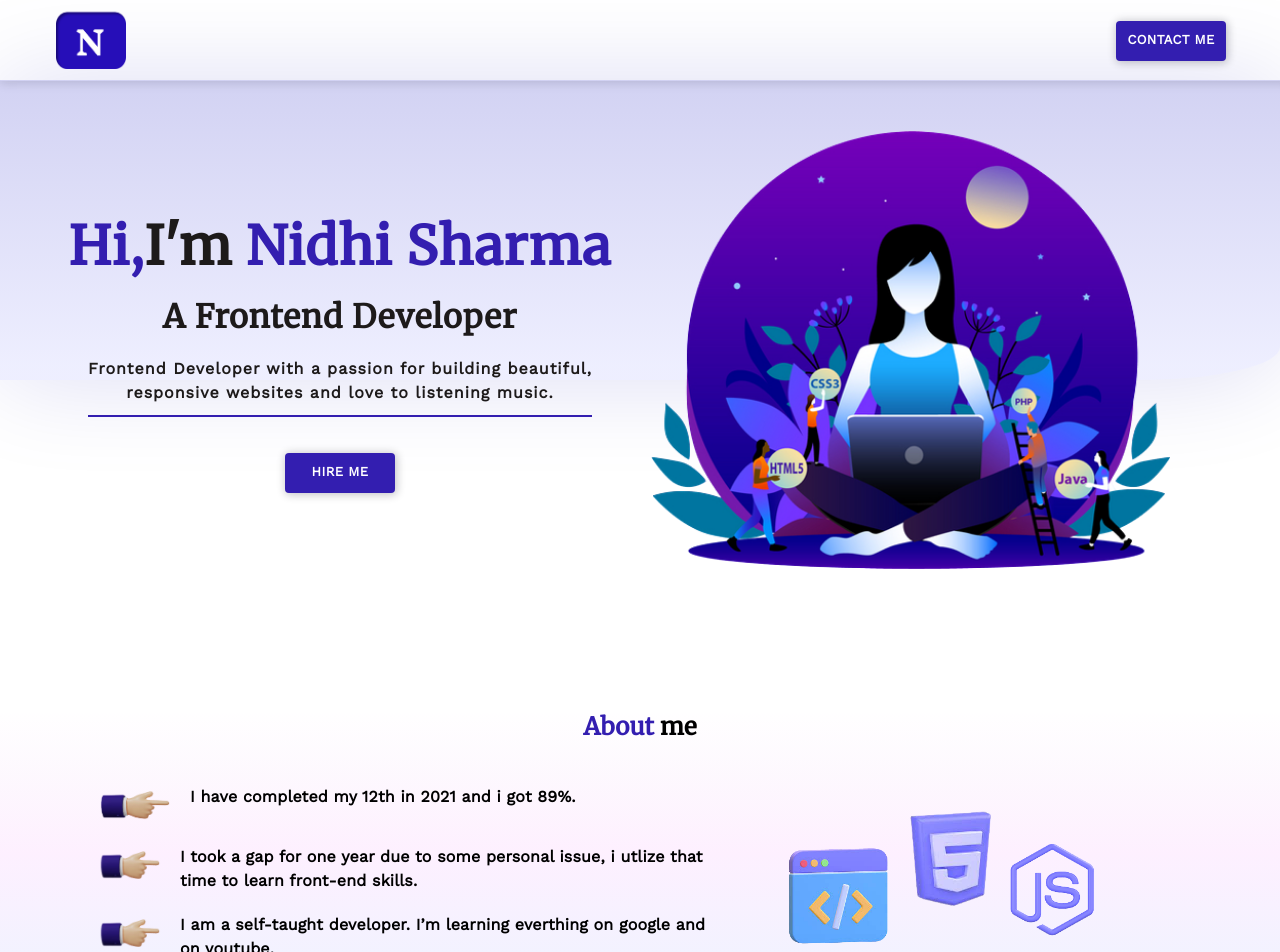
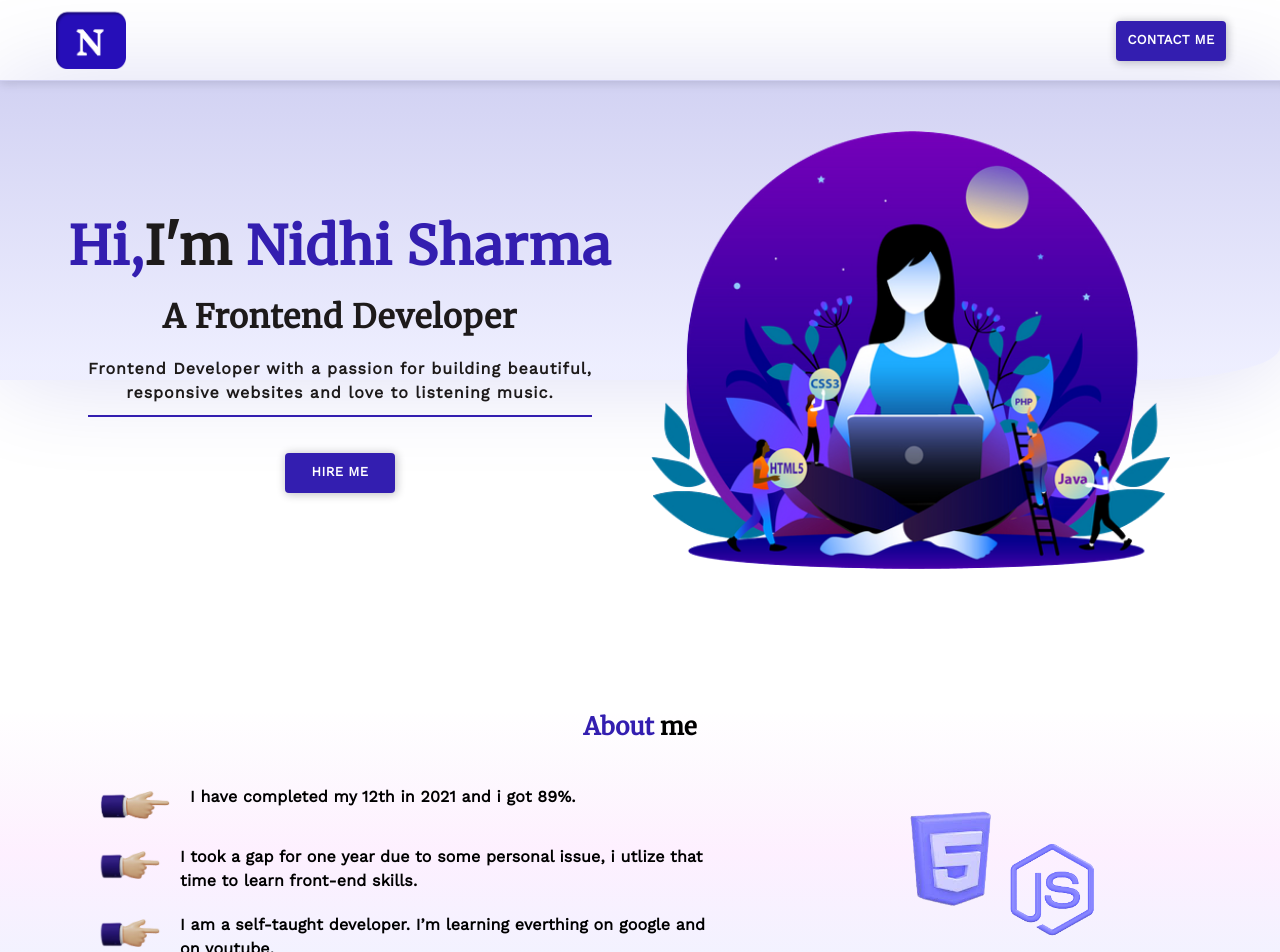
Before and after one commit to NidhiSharma63/portfolio, a React (Create React App) app: page / in a window 1280 px wide. Shown: the top 952 px of the page. Built offline with nearby package versions, Linux system fonts and the light colour scheme.

Commit message:
htmlImage rotated

```diff
--- a/src/App.css
+++ b/src/App.css
@@ -70,12 +70,34 @@ body{
     background: linear-gradient(0deg, rgba(45,53,253,0.08167016806722693) 5%, rgba(34,34,195,0.2049194677871149) 100%);
 }
 .About{
-    /* background: rgb(45,53,253);
-    background: linear-gradient(0deg, rgba(45,53,253,0.08167016806722693) 0%, rgba(180,34,195,0.09287464985994398) 99%); */
-    /* background: rgb(131,58,180);
-    background: linear-gradient(180deg, rgba(131,58,180,0) 0%, rgba(235,29,253,0.1516981792717087) 26%, rgba(78,69,252,0.2049194677871149) 61%, rgba(78,69,252,0) 96%); */
     background: rgb(131,58,180);
-background: linear-gradient(180deg, rgba(131,58,180,0) 0%, rgba(235,29,253,0.1516981792717087) 26%, rgba(78,69,252,0.07046568627450978) 61%, rgba(78,69,252,0) 96%);
-background: rgb(131,58,180);
-background: linear-gradient(180deg, rgba(131,58,180,0) 0%, rgba(203,38,231,0.03125) 18%, rgba(235,29,253,0.06486344537815125) 39%, rgba(78,69,252,0.07046568627450978) 67%, rgba(78,69,252,0) 96%);
+    background: linear-gradient(180deg, rgba(131,58,180,0) 0%, rgba(235,29,253,0.1516981792717087) 26%, rgba(78,69,252,0.07046568627450978) 61%, rgba(78,69,252,0) 96%);
+    background: rgb(131,58,180);
+    background: linear-gradient(180deg, rgba(131,58,180,0) 0%, rgba(203,38,231,0.03125) 18%, rgba(235,29,253,0.06486344537815125) 39%, rgba(78,69,252,0.07046568627450978) 67%, rgba(78,69,252,0) 96%);
 }
+.html{
+    animation-name: htmlAnim;
+    animation-duration: 7s;
+    animation-iteration-count: infinite;
+    animation-timing-function: linear;
+}
+
+@keyframes htmlAnim {
+    0% {
+        /* transform: translate3d(10px, 10px, 0); */
+        transform: translate3d(0px, -29px, 0px);
+    }
+    25%{
+        transform: translate3d(236px, -29px, 0px);
+    }
+    50%{
+        transform: translate3d(236px, 149px, 0px);
+
+    }
+    75%{
+        transform: translate3d(0px, 149px, 0px);
+    }
+    100%{
+        transform: translate3d(0px, 0px, 0px);
+    }
+}
--- a/src/components/About.jsx
+++ b/src/components/About.jsx
@@ -87,11 +87,13 @@ const About = () => {
           <Box>
             {/* <Box> */}
             <Box
+              className='html'
               position='relative'
               component='img'
               left='60px'
               top='50px'
               sx={{
+                transform:'translateX(0px)',
                 width:'120px',
               }}
               src={html}
```
